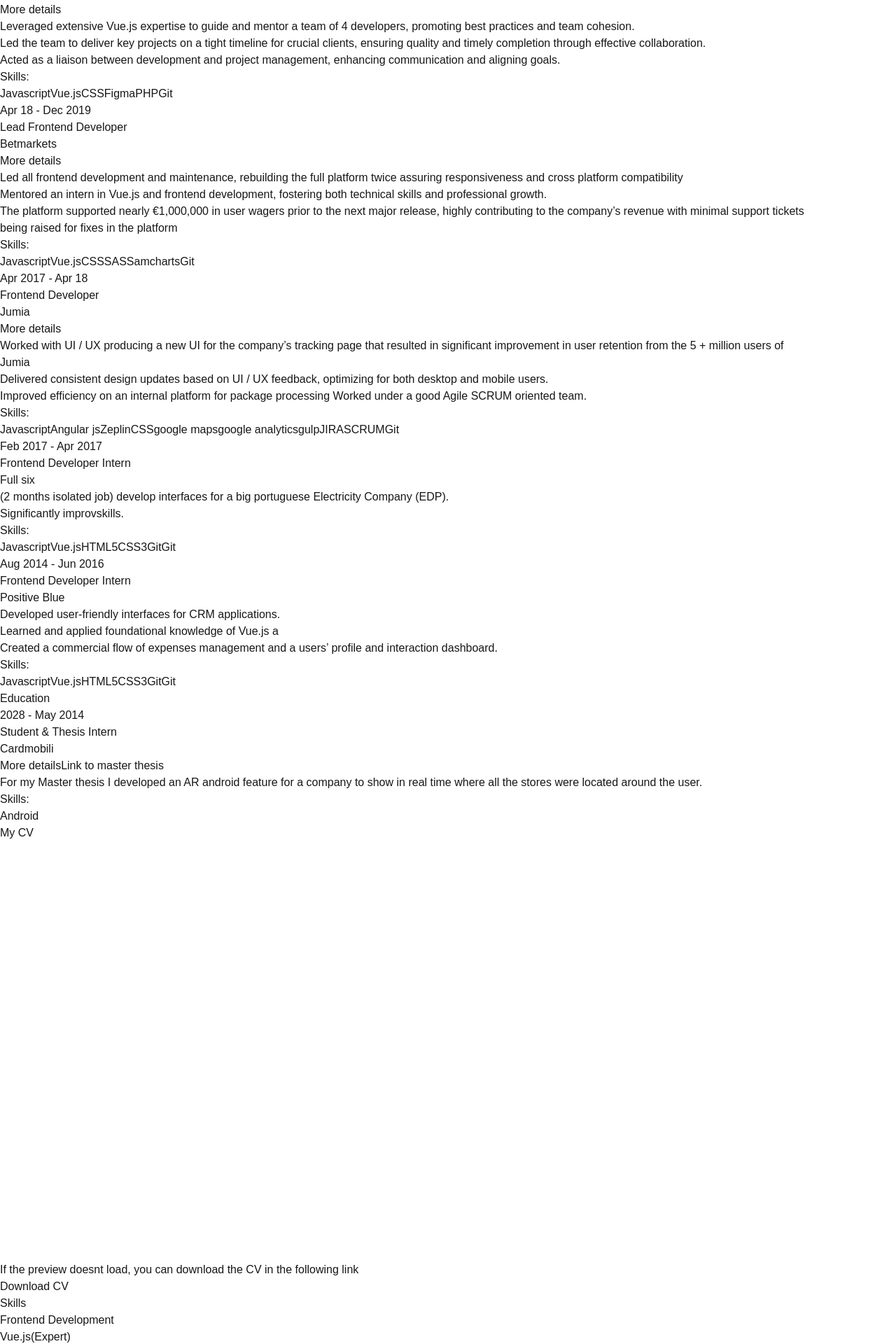
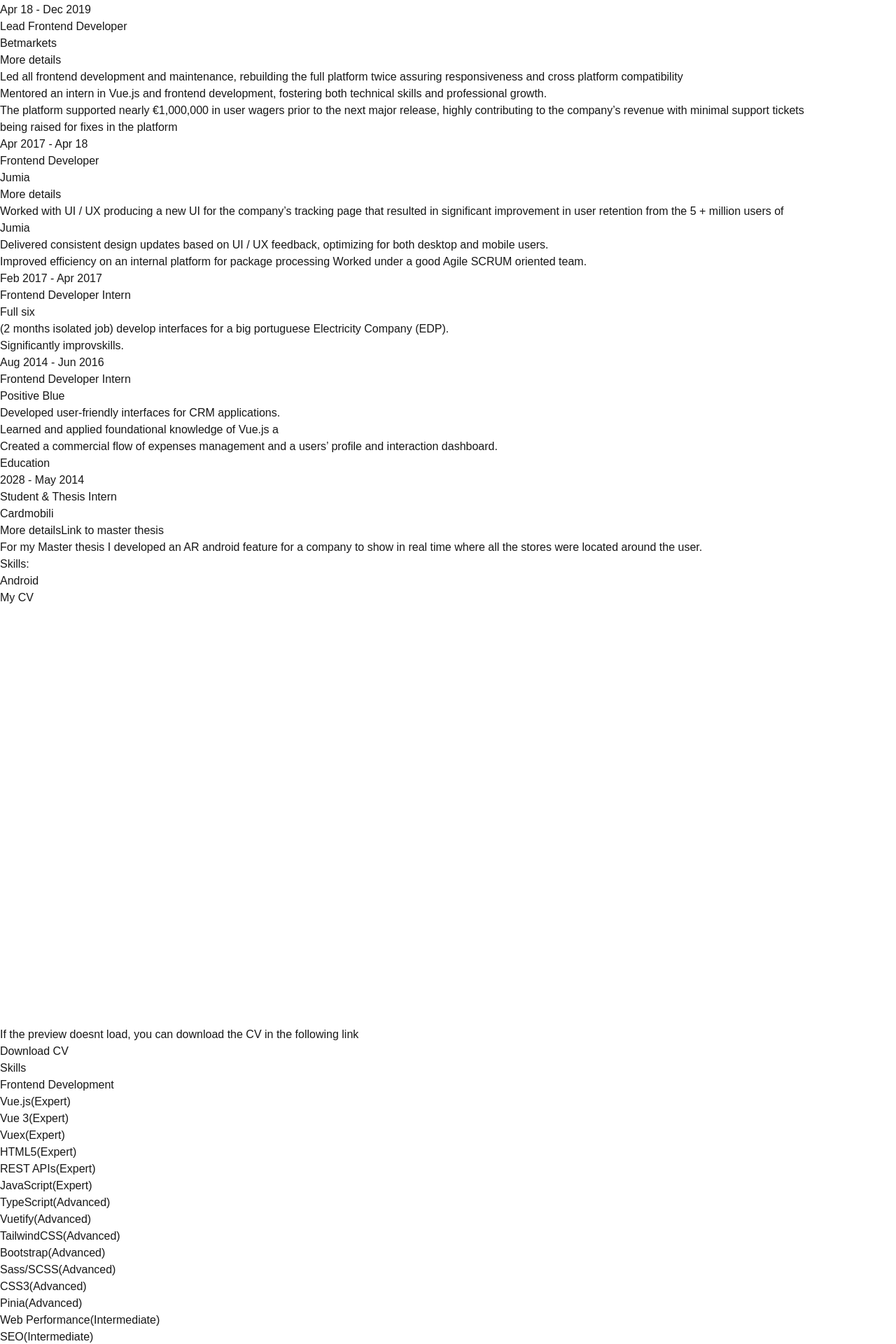
Before and after one commit to Tadeu17/portfolio, a Next.js app: page / in a window 1280 px wide. Shown: the part 2160-4080 px from the top of the page at 70% size. Built offline with nearby package versions, Linux system fonts and the light colour scheme.

Commit message:
updated skills and projects card with skills

```diff
--- a/src/components/ResumeCard.tsx
+++ b/src/components/ResumeCard.tsx
@@ -36,6 +36,7 @@
     </ul>
 
     {/* Skills Section */}
+    {skills &&
       <div className="mt-4">
         <h4 className="text-lg font-semibold text-white mb-2">Skills:</h4>
         <div className="flex flex-wrap gap-2">
@@ -49,6 +50,7 @@
           ))}
         </div>
       </div>
+    }
   </div >
 );
 export default ResumeCard;
--- a/src/components/types.ts
+++ b/src/components/types.ts
@@ -4,7 +4,7 @@
   role: string,
   company: string,
   description: string[],
-  skills: string[],
+  skills?: string[],
   href?: string
 }
 
@@ -26,4 +26,5 @@
   href: string,
   github?: string,
   description: string,
+  skills: string[]
 }
--- a/src/data.ts
+++ b/src/data.ts
@@ -75,7 +75,7 @@
       "Reduced development time in some features from 3 months to 3-4 weeks",
       "Improved code efficiency by reducing bundling size and compilation time by 10x"
     ],
-    skills: ["Javascript", "Vue.js", "SCRUM", "Jira", "Figma", "Git"],
+    // skills: ["Javascript", "Vue.js", "SCRUM", "Jira", "Figma", "Git"],
   },
   {
     id: "mammoth",
@@ -87,7 +87,7 @@
       "Designed and implemented a Design System Manager (DSM) for UI consistency.",
       "Mentored team members on modern frontend practices, boosting productivity.",
     ],
-    skills: ["Javascript", "Vue.js", "Angular js", "Design Systems", "Sass", "Git"],
+    // skills: ["Javascript", "Vue.js", "Angular js", "Design Systems", "Sass", "Git"],
   },
   {
     id: "tips4y",
@@ -99,7 +99,7 @@
       "Led the team to deliver key projects on a tight timeline for crucial clients, ensuring quality and timely completion through effective collaboration.",
       "Acted as a liaison between development and project management, enhancing communication and aligning goals.",
     ],
-    skills: ["Javascript", "Vue.js", "CSS", "Figma", "PHP", "Git"],
+    // skills: ["Javascript", "Vue.js", "CSS", "Figma", "PHP", "Git"],
   },
   {
     id: "betmarkets",
@@ -111,7 +111,7 @@
       "Mentored an intern in Vue.js and frontend development, fostering both technical skills and professional growth. ",
       "The platform supported nearly €1,000,000 in user wagers prior to the next major release, highly contributing to the company’s revenue with minimal support tickets being raised for fixes in the platform",
     ],
-    skills: ["Javascript", "Vue.js", "CSS", "SASS", "amcharts", "Git"],
+    // skills: ["Javascript", "Vue.js", "CSS", "SASS", "amcharts", "Git"],
   },
   {
     id: "jumia",
@@ -123,7 +123,7 @@
       "Delivered consistent design updates based on UI / UX feedback, optimizing for both desktop and mobile users.",
       "Improved efficiency on an internal platform for package processing Worked under a good Agile SCRUM oriented team."
     ],
-    skills: ["Javascript", "Angular js", "Zeplin", "CSS", "google maps", "google analytics", "gulp", "JIRA", "SCRUM", "Git"],
+    // skills: ["Javascript", "Angular js", "Zeplin", "CSS", "google maps", "google analytics", "gulp", "JIRA", "SCRUM", "Git"],
   },
   {
     timeframe: "Feb 2017 - Apr 2017",
@@ -133,7 +133,7 @@
       "(2 months isolated job) develop interfaces for a big portuguese Electricity Company (EDP).",
       "Significantly improvskills.",
     ],
-    skills: ["Javascript", "Vue.js", "HTML5", "CSS3", "Git", "Git"],
+    // skills: ["Javascript", "Vue.js", "HTML5", "CSS3", "Git", "Git"],
   },
   {
     timeframe: "Aug 2014 - Jun 2016",
@@ -144,7 +144,7 @@
       "Learned and applied foundational knowledge of Vue.js a",
       "Created a commercial flow of expenses management and a users’ profile and interaction dashboard.",
     ],
-    skills: ["Javascript", "Vue.js", "HTML5", "CSS3", "Git", "Git"],
+    // skills: ["Javascript", "Vue.js", "HTML5", "CSS3", "Git", "Git"],
   },
 ] as const;
 
@@ -167,37 +167,40 @@
     skills: [
       { name: "Vue.js", level: "Expert" },
       { name: "Vue 3", level: "Expert" },
+      { name: "Vuex", level: "Expert" },
       { name: "HTML5", level: "Expert" },
-      { name: "REST APIs", level: "Expert" }, // New
+      { name: "REST APIs", level: "Expert" },
       { name: "JavaScript", level: "Expert" },
       { name: "TypeScript", level: "Advanced" },
+      { name: "Vuetify", level: "Advanced" },
       { name: "TailwindCSS", level: "Advanced" },
-      { name: "Bootstrap", level: "Advanced" }, // New
-      { name: "Sass/SCSS", level: "Advanced" }, // New
+      { name: "Bootstrap", level: "Advanced" },
+      { name: "Sass/SCSS", level: "Advanced" },
       { name: "CSS3", level: "Advanced" },
       { name: "Pinia", level: "Advanced" },
+      { name: "Web Performance", level: "Intermediate" },
+      { name: "SEO", level: "Intermediate" },
       { name: "React", level: "Intermediate" },
       { name: "Nuxt", level: "Intermediate" },
-      { name: "AngularJS", level: "Intermediate" }, // New
-      { name: "Progressive Web Apps (PWAs)", level: "Intermediate" }, // New
-      { name: "SEO", level: "Intermediate" }, // New
-      { name: "Web Accessibility (WCAG)", level: "Basic" }, // New
+      { name: "AngularJS", level: "Intermediate" },
+      { name: "Progressive Web Apps (PWAs)", level: "Intermediate" },
+      { name: "Web Accessibility (WCAG)", level: "Basic" },
     ],
   },
   {
     cathegory: "Management & Leadership",
     skills: [
-      { name: "Team Motivation", level: "Expert" }, // New
-      { name: "Recruitment & Hiring", level: "Expert" }, // New
+      { name: "Team Motivation", level: "Expert" },
+      { name: "Recruitment & Hiring", level: "Expert" },
       { name: "Team Leadership", level: "Expert" },
       { name: "Agile/Scrum", level: "Advanced" },
-      { name: "Conflict Resolution", level: "Advanced" }, // New
+      { name: "Conflict Resolution", level: "Advanced" },
       { name: "Cross-functional Team Management", level: "Advanced" },
-      { name: "Project Planning & Roadmaps", level: "Advanced" }, // New
-      { name: "Stakeholder Communication", level: "Advanced" }, // New
+      { name: "Project Planning & Roadmaps", level: "Advanced" },
+      { name: "Stakeholder Communication", level: "Advanced" },
       { name: "Product Ownership", level: "Intermediate" },
-      { name: "Performance Reviews", level: "Advanced" }, // New
-      { name: "Resource Allocation", level: "Advanced" }, // New
+      { name: "Performance Reviews", level: "Advanced" },
+      { name: "Resource Allocation", level: "Advanced" },
     ],
   },
   {
@@ -228,7 +231,8 @@
     type: 'personal',
     href: 'https://www.tadeu-marques.com',
     github: 'https://github.com/Tadeu17/portfolio',
-    description: 'My portfolio to showcase all projects I worked on and social proof testimonials',
+    description: 'My portfolio to showcase all projects I worked on and social proof testimonials while mainting very good performance for web vitals, accessibility and SEO',
+    skills: ["Javascript", "Next js", "SEO", "Web Performance", "Accessibility", "Tailwind css", "React", "Analytics", "Vercel", "SCRUM", "Git", "ChatGPT", "AI"]
   },
   {
     id: "notes-project",
@@ -238,6 +242,7 @@
     href: 'https://notes-app-6b807.web.app/#/',
     github: 'https://github.com/Tadeu17/vue3-notes-project',
     description: 'A simple and effective app for managing notes.',
+    skills: ["Javascript", "Vue 3", "Firebase", "Vite", "CSS", "Git", "Bulma", "Vue Router"]
   },
   {
     id: "study-project",
@@ -247,6 +252,7 @@
     href: 'https://study-web-app-cb1b5.web.app/play',
     github: 'https://github.com/Tadeu17/study-app',
     description: 'An app designed to help anyone learn whatever they want by leveraging AI.',
+    skills: ["Javascript", "Vue 3", "Firebase", "Vite", "CSS", "AI", "Git", "Vue Router"]
   },
   {
     id: "mammoth-project",
@@ -255,6 +261,7 @@
     type: 'professional',
     href: 'https://mammoth.io/',
     description: 'A professional data analytics platform for enterprise clients.',
+    skills: ["Javascript", "Vue js", "Angular js", "Storybook", "Vuex", "Vue Router", "CSS", "SASS / SCSS", "Webpack", "Vite", "JIRA", "SCRUM", "Git", "Web Performance", "Figma"]
   },
   {
     id: "betmarkets-project",
@@ -263,6 +270,7 @@
     type: 'professional',
     href: 'https://www.youtube.com/watch?v=zR-3nc4ajR8&t=208s',
     description: 'A financial platform for managing investments in sports betting.',
+    skills: ["Javascript", "Vue js", "Vuex", "Webpack", "Vue Router", "SASS / SCSS", "Am Charts", "Google Analytics", "Hotjar", "Git", "Figma"]
   },
   {
     id: "tips4y-project",
@@ -271,6 +279,7 @@
     type: 'professional',
     href: 'https://www.tips4y.pt/',
     description: 'Tips4y is a technology company specializing in digital solutions for the automotive aftermarket, aiming to enhance efficiency and innovate the future of automotive mobility.',
+    skills: ["Javascript", "Vue js", "Vuex", "Vue Router", "Webpack", "PHP", "JIRA", "SCRUM", "Git", "Team management", "Conflict resolution"]
   },
   {
     id: "jumia-project",
@@ -279,5 +288,6 @@
     type: 'professional',
     href: 'https://packagetracker-services.jumia.com/#/',
     description: 'E-commerce platform connecting millions of users across Africa.',
+    skills: ["Javascript", "Angular js", "Angular Forms", "Zeplin", "CSS", "google maps", "google analytics", "gulp", "JIRA", "SCRUM", "Git"]
   },
 ] as const;
```
Also changed, not shown: src/components/sections/Projects.tsx (+53 -10 lines). Lines whose indentation alone changed are shown as unchanged.
